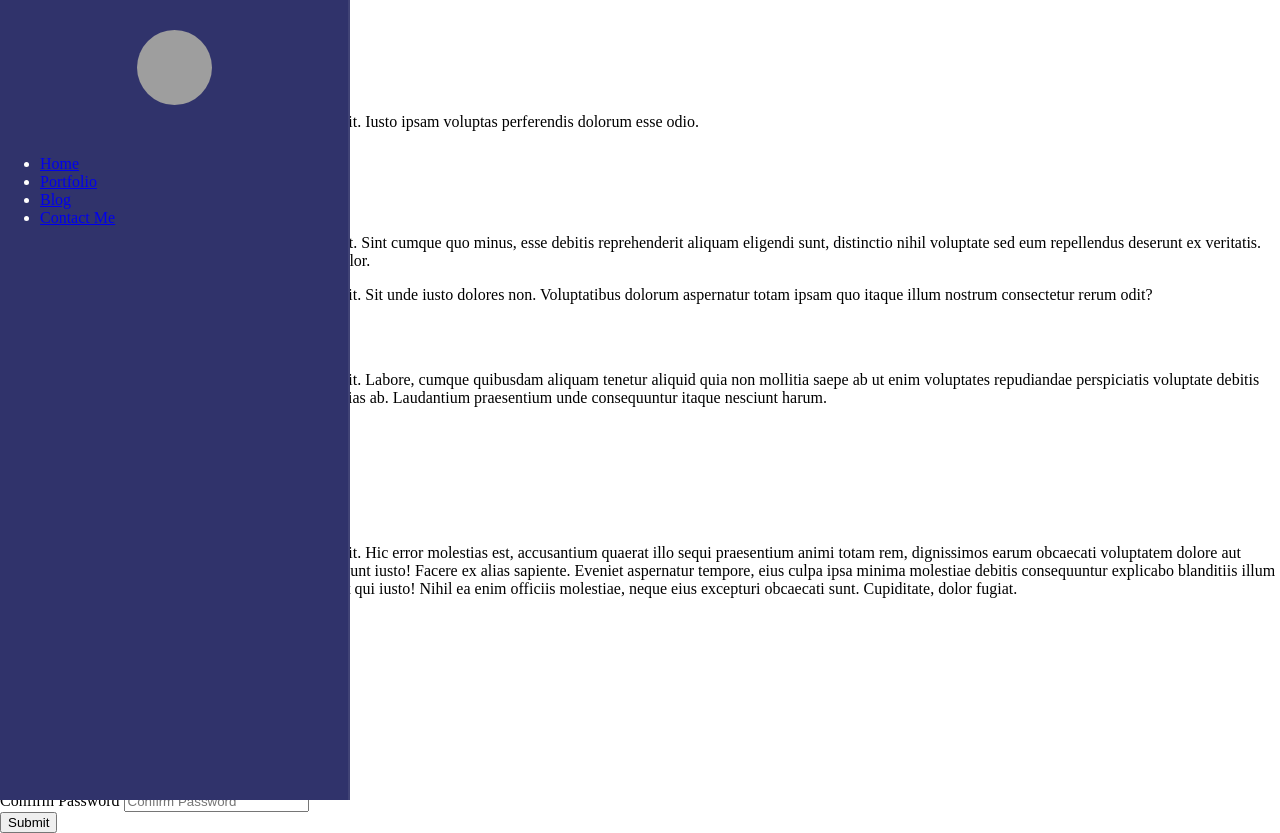
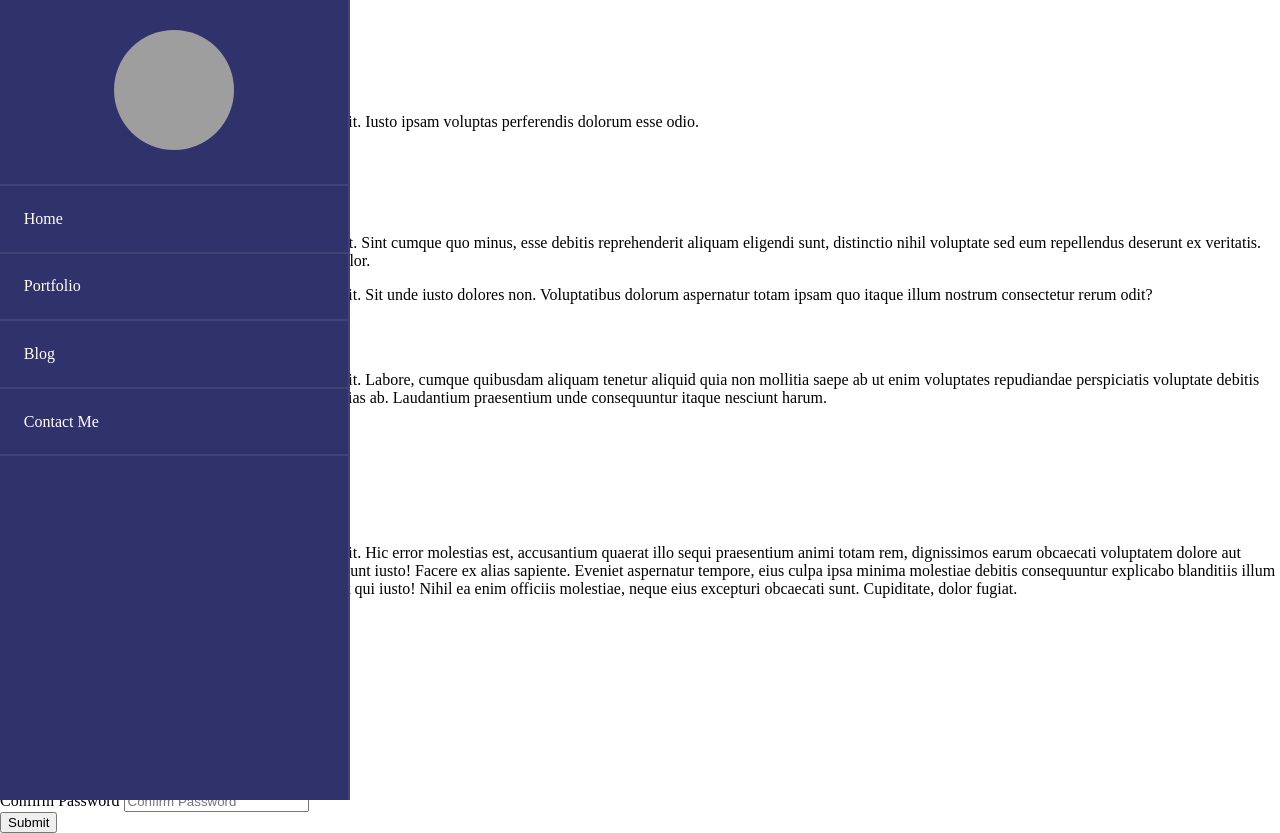
Before and after one commit to kcode93/VanillaJS-ModalPopUP, a plain HTML site: page index.html in a window 1280 px wide. Drawn offline with nearby package versions, Linux system fonts and the light colour scheme; grey boxes are pictures that could not be loaded.

Commit message:
if applied this commit corrects problems with the navigation styles, and completes it

```diff
--- a/resources/css/main.css
+++ b/resources/css/main.css
@@ -2,8 +2,10 @@
 	--modal-duration: 1s;
 	--primary-color: #30336b;
 	--secondary-color: #be2edd;
+	--link-color: #fff;
 	--nav-width: 350px;
 	--nav-height: 100vh;
+	--nav-border: rgba(200, 200, 200, 0.1);
 }
 
 * {
@@ -16,7 +18,7 @@ body {
 
 nav {
 	background-color: var(--primary-color);
-	border-right: 2px solid rgba(200, 200, 200, 0.1);
+	border-right: 2px solid var(--nav-border);
 	color: #fff;
 	position: fixed;
 	top: 0;
@@ -28,12 +30,46 @@ nav {
 }
 
 nav .logo {
-	padding: 30px 0;
+	--nav_logo__padding: 30px 0;
+	padding: var(--nav_logo__padding);
 	text-align: center;
 }
 
 nav .logo img {
-	height: 75px;
-	width: 75px;
-	border-radius: 50%;
+	--nav_logo_img__height: 120px;
+	--nav_logo_img__width: 120px;
+	--nav_logo_img__border-radius: 50%;
+	height: var(--nav_logo_img__height);
+	width: var(--nav_logo_img__width);
+	border-radius: var(--nav_logo_img__border-radius);
 }
+
+nav ul {
+	padding: 0;
+	list-style-type: none;
+	margin: 0;
+}
+
+nav ul li {
+	border-bottom: 2px solid var(--nav-border);
+	padding: 15px;
+	transition: all 0.5s ease-in-out;
+}
+
+nav ul li:hover {
+	background-color: var(--secondary-color);
+	cursor: pointer;
+}
+
+nav ul li:first-of-type {
+	border-top: 2px solid var(--nav-border);
+}
+
+nav ul li a {
+	--nav-link__padding: 0.55rem;
+	display: block;
+	padding: var(--nav-link__padding);
+	color: var(--link-color);
+	text-decoration: none;
+	/* background-color: yellow; */
+}
```
